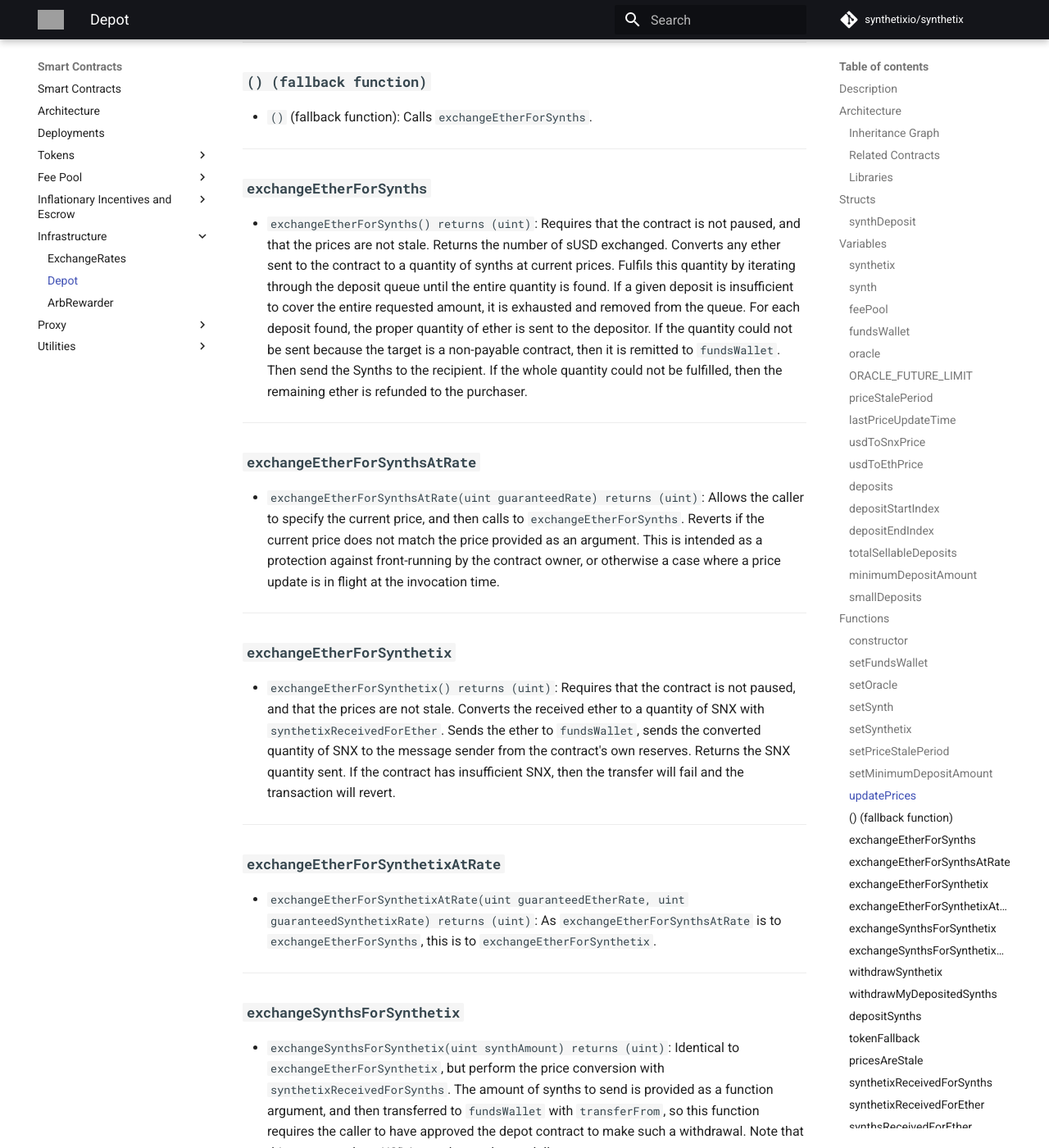
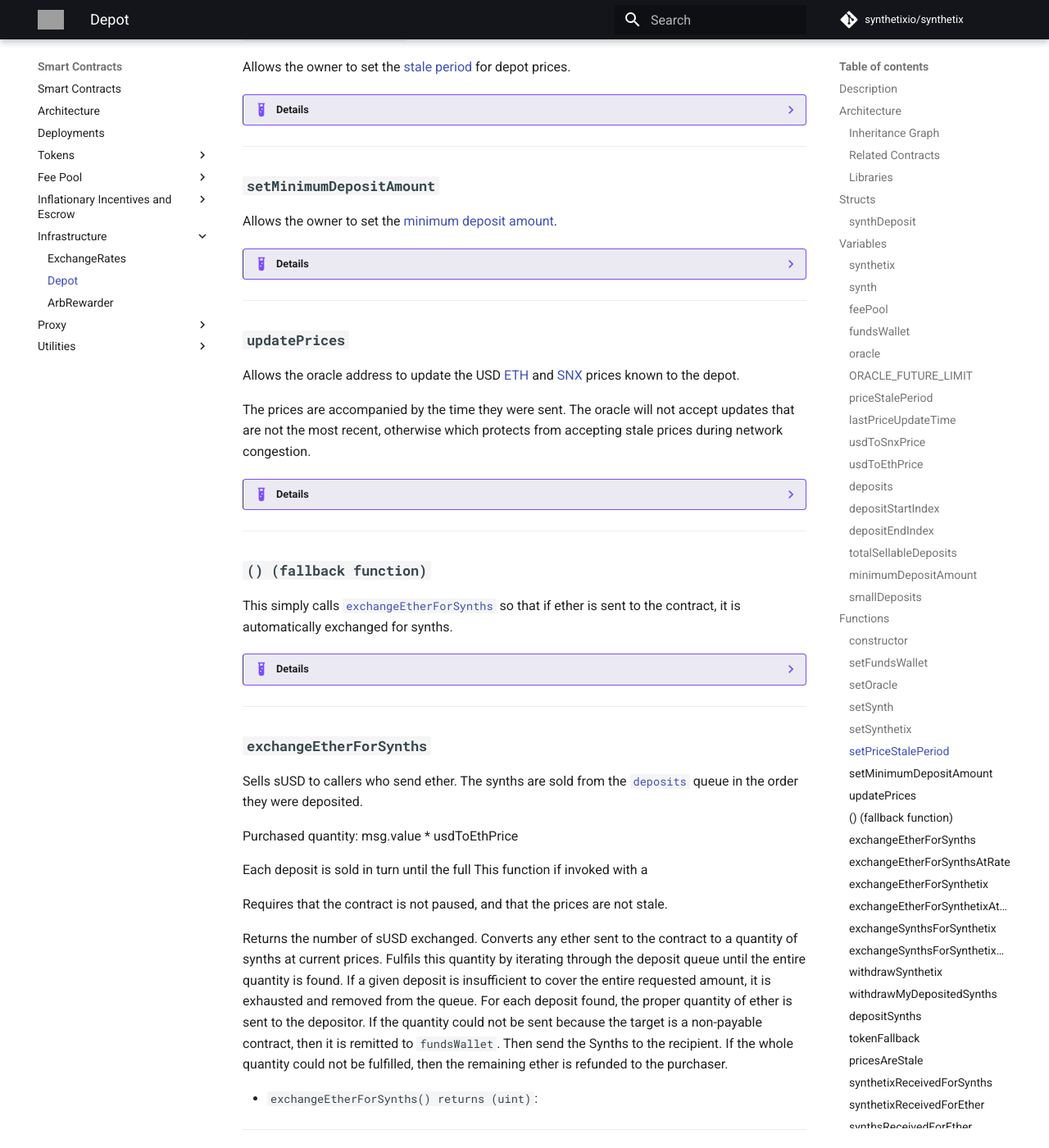
Before and after one commit to Synthetixio/synthetix, an MkDocs documentation site: the page built from docs/contracts/Depot.md, in a window 1280 px wide and 1400 px high, scrolled down 6737 px. Shown: the whole window at 82% size. Built offline with MkDocs 1.6.1 and Material for MkDocs 9.7.7, drawn with Linux system fonts in a browser that asks for light colours; formulas are drawn with MathJax 3; comment, search, counter and statistics services are not loaded; some of the changed text lies outside the part shown; grey boxes are pictures that could not be loaded.

Commit message:
Depot progress.

```diff
--- a/docs/contracts/Depot.md
+++ b/docs/contracts/Depot.md
@@ -11,6 +11,9 @@
 
 !!! note
     Some of this code is lifted verbatim from the old `EtherNomin` code, but this isn't indicated in the licence header.
+
+!!! info "Zero Transfer Fee"
+    [SIP-19](https://sips.synthetix.io/sips/sip-19) deprecated transfer fees. Hence, although exchange operations call [`FeePool.amountReceivedFromTransfer`](FeePool.md#amountreceivedfromtransfer) to subtract this fee from the sale quantity, the fee function just returns its argument unchanged, so nothing is actually charged.
 
 **Source:** [Depot.sol](https://github.com/Synthetixio/synthetix/blob/master/contracts/Depot.sol)
 
@@ -68,7 +71,7 @@
 
 ### `synthetix`
 
-The address of the main [`Synthetix`](Synthetix.md) contract.
+The address of the main [`Synthetix`](Synthetix.md) contract; the depot contains SNX.
 
 **Type:** `Synthetix public`
 
@@ -76,7 +79,7 @@
 
 ### `synth`
 
-The address of the Synth (`sUSD`) held in the depot.
+The address of the sUSD [`Synth`](Synth.md), which are the synth held in the depot.
 
 **Type:** `Synth public`
 
@@ -84,7 +87,7 @@
 
 ### `feePool`
 
-The address of the [`FeePool`](FeePool.md) contract.
+The address of the [`FeePool`](FeePool.md) contract. Since transfer fees were eliminated in [SIP-19](https://sips.synthetix.io/sips/sip-19), this is not really used anymore. All the fee pool functions this contract calls have now been replaced with effective no-ops.
 
 **Type:** `FeePool public`
 
@@ -102,7 +105,7 @@
 
 ### `oracle`
 
-The address which provides the usd prices of SNX and ether. This is not the same oracle address as in [`ExchangeRates`](ExchangeRates.md).
+The address which provides the usd prices of SNX and ether. This is not the same oracle address as in [`ExchangeRates`](ExchangeRates.md#oracle).
 
 **Type:** `address public`
 
@@ -120,7 +123,7 @@
 
 ### `priceStalePeriod`
 
-It is assumed the known price is out of date if older than this. Initialised to 3 hours.
+It is assumed the known price is out of date if it is older than this. Initialised to 3 hours.
 
 **Type:** `uint public`
 
@@ -144,7 +147,7 @@
 
 ### `usdToEthPrice`
 
-The price of Eth in USD.
+The price of ETH in USD.
 
 **Type:** `uint public` ([18 decimals](SafeDecimalMath.md))
 
@@ -152,7 +155,7 @@
 
 ### `deposits`
 
-Users can deposit `sUSD` to be sold on the depot. This variable holds the queue of open deposits, which are sold in the order they were deposited.
+Users can deposit sUSD to be sold on the depot. This variable holds the queue of open deposits, which are sold in the order they were deposited.
 
 This queue is stored as an "array" within a mapping: the keys are array indices. Deposits are stored by a contiguous block of keys between [`depositStartIndex`](#depositstartindex) (inclusive) and [`depositEndIndex`](#depositendindex) (exclusive).
 
@@ -180,7 +183,7 @@
 
 ### `totalSellableDeposits`
 
-The total quantity of `sUSD` currently in the [`deposits`](#deposits) queue to be purchased.
+The total quantity of sUSD currently in the [`deposits`](#deposits) queue to be purchased.
 
 **Type:** `uint public` ([18 decimals](SafeDecimalMath.md))
 
@@ -196,7 +199,7 @@
 
 ### `smallDeposits`
 
-Deposits of less than [`minimumDepositAmount`](#minimumdepositamount) `sUSD` are not placed on the [`deposits`](#deposits) queue. Instead, they are kept here so that the depositor can withdraw them.
+Deposits of less than [`minimumDepositAmount`](#minimumdepositamount) sUSD are not placed on the [`deposits`](#deposits) queue. Instead, they are kept here so that the depositor can withdraw them.
 
 **Type:** `mapping(address => uint) public` ([18 decimals](SafeDecimalMath.md))
 
@@ -210,7 +213,7 @@
 
 ### `constructor`
 
-Initialises the funds wallet, synthetix, sUSD, fee pool, and oracle addresses, along with the initial prices and the inherited [`SelfDestructible`](SelfDestructible.md) and [`Pausable`](Pausable.md) instances.
+Initialises the various addresses this contract knowws, along with the initial prices and the inherited [`SelfDestructible`](SelfDestructible.md) and [`Pausable`](Pausable.md) instances.
 
 ??? example "Details"
     **Signature**
@@ -226,55 +229,175 @@
 
 ### `setFundsWallet`
 
-* `setFundsWallet(address _fundsWallet)`: Only callable by the contract owner.
+Allows the owner to set the [`fundsWallet`](#fundswallet) address.
+
+??? example "Details"
+    **Signature**
+
+    `setFundsWallet(address _fundsWallet) external`
+
+    **Modifiers**
+
+    * [`Owned.onlyOwner`](Owned.md#onlyowner)
+
+    **Emits**
+
+    * [`FundsWalletUpdated(_fundsWallet)`](#fundswalletupdated)
 
 ---
 
 ### `setOracle`
 
-* `setOracle(address _oracle)`: Only callable by the contract owner.
+Allows the owner to set the [`oracle`](#oracle) address.
+
+??? example "Details"
+    **Signature**
+
+    `setOracle(address _oracle) external`
+
+    **Modifiers**
+
+    * [`Owned.onlyOwner`](Owned.md#onlyowner)
+
+    **Emits**
+
+    * [`OracleUpdated(_oracle)`](#oracleupdated)
 
 ---
 
 ### `setSynth`
 
-* `setSynth(Synth _synth)`: Only callable by the contract owner.
+Allows the owner to set the address of the [`synth`](#synth) contract the depot knows about.
+
+??? example "Details"
+    **Signature**
+
+    `setSynth(Synth _synth) external`
+
+    **Modifiers**
+
+    * [`Owned.onlyOwner`](Owned.md#onlyowner)
+
+    **Emits**
+
+    * [`SynthUpdated(_synth)`](#synthupdated)
 
 ---
 
 ### `setSynthetix`
 
-* `setSynthetix(Synthetix _synthetix)`: Only callable by the contract owner.
+Allows the owner to set the address of the [`synthetix`](#synthetix) contract.
+
+??? example "Details"
+    **Signature**
+
+    `setSynthetix(Synthetix _synthetix)`
+
+    **Modifiers**
+
+    * [`Owned.onlyOwner`](Owned.md#onlyowner)
+
+    **Emits**
+
+    * [`SynthetixUpdated(_synthetix)`](#synthetixupdated)
 
 ---
 
 ### `setPriceStalePeriod`
 
-* `setPriceStalePeriod(uint _time)`: Only callable by the contract owner.
+Allows the owner to set the [stale period](#pricestaleperiod) for depot prices.
+
+??? example "Details"
+    **Signature**
+
+    `setPriceStalePeriod(uint _time)`
+
+    **Modifiers**
+
+    * [`Owned.onlyOwner`](Owned.md#onlyowner)
+
+    **Emits**
+
+    * [`PriceStalePeriodUpdated(_time)`](#pricestaleperiodupdated)
 
 ---
 
 ### `setMinimumDepositAmount`
 
-* `setMinimumDepositAmount(uint _amount)`: Only callable by the contract owner. `_amount` must be greater than `UNIT`.
+Allows the owner to set the [minimum deposit amount](#minimumdepositamount).
+
+??? example "Details"
+    **Signature**
+
+    `setMinimumDepositAmount(uint _amount)`
+
+    **Modifiers**
+
+    * [`Owned.onlyOwner`](Owned.md#onlyowner)
+
+    **Preconditions**
+
+    * `_amount` must be greater than `UNIT`.
+
+    **Emits**
+
+    * [`MinimumDepositAmountUpdated(minimumDepositAmount)`](#minimumdepositamountupdated)
 
 ---
 
 ### `updatePrices`
 
-* `updatePrices(uint newEthPrice, uint newSynthetixPrice, uint timeSent)`: Only callable by the oracle. The new prices must be the most recent, but no more than 10 minutes into the future.
+Allows the oracle address to update the USD [ETH](#usdToEthPrice) and [SNX](#usdToSnxPrice) prices known to the depot.
+
+The prices are accompanied by the time they were sent. The oracle will not accept updates that are not the most recent, otherwise which protects from accepting stale prices during network congestion.
+
+??? example "Details"
+    **Signature**
+
+    `updatePrices(uint newEthPrice, uint newSynthetixPrice, uint timeSent) external`
+
+    **Modifiers**
+
+    * [`onlyOracle`](#onlyoracle)
+
+    **Preconditions**
+
+    * The time the price update was sent must be after the [last price update time](#lastpriceupdatetime).k
+    * The time the price update was sent must be no more than [ten minutes](#oracle_future_limit) in the future.
+
+    **Emits**
+
+    * [`PricesUpdated(newEthPrice, newSynthetixPrice, timeSent)`](#pricesupdated)
 
 ---
 
 ### `() (fallback function)`
 
-* `()` (fallback function): Calls `exchangeEtherForSynths`.
+This simply calls [`exchangeEtherForSynths`](#exchangeetherforsynths.) so that if ether is sent to the contract, it is automatically exchanged for synths.
+
+??? example "Details"
+    **Signature**
+
+    `() external payable`
 
 ---
 
 ### `exchangeEtherForSynths`
 
-* `exchangeEtherForSynths() returns (uint)`: Requires that the contract is not paused, and that the prices are not stale. Returns the number of sUSD exchanged. Converts any ether sent to the contract to a quantity of synths at current prices. Fulfils this quantity by iterating through the deposit queue until the entire quantity is found. If a given deposit is insufficient to cover the entire requested amount, it is exhausted and removed from the queue. For each deposit found, the proper quantity of ether is sent to the depositor. If the quantity could not be sent because the target is a non-payable contract, then it is remitted to `fundsWallet`. Then send the Synths to the recipient. If the whole quantity could not be fulfilled, then the remaining ether is refunded to the purchaser.
+Sells sUSD to callers who send ether. The synths are sold from the [`deposits`](#deposits) queue in the order they were deposited.
+
+Purchased quantity: msg.value * usdToEthPrice
+
+
+Each deposit is sold in turn until the full
+This function if invoked with a
+
+Requires that the contract is not paused, and that the prices are not stale.
+
+Returns the number of sUSD exchanged. Converts any ether sent to the contract to a quantity of synths at current prices. Fulfils this quantity by iterating through the deposit queue until the entire quantity is found. If a given deposit is insufficient to cover the entire requested amount, it is exhausted and removed from the queue. For each deposit found, the proper quantity of ether is sent to the depositor. If the quantity could not be sent because the target is a non-payable contract, then it is remitted to `fundsWallet`. Then send the Synths to the recipient. If the whole quantity could not be fulfilled, then the remaining ether is refunded to the purchaser.
+
+
+* `exchangeEtherForSynths() returns (uint)`:
 
 ---
 
@@ -338,7 +461,7 @@
 
 That is, they are considered stale if [`lastPriceUpdateTime`](#lastpriceupdatetime) is more than [`priceStalePeriod`](#pricestaleperiod) seconds in the past.
 
-If the prices known on chain do not reflect the true state of the world, avenues are opened up for users to profitably exploit the contract.
+If prices are stale, then the depot's exchange functionality is disabled. This is because attackers can profitably exploit the contract if the prices known on chain do not reflect the true state of the world closely enough.
 
 ??? example "Details"
     **Signature**
@@ -349,19 +472,46 @@
 
 ### `synthetixReceivedForSynths`
 
-* `synthetixReceivedForSynths(uint amount) returns (uint)`: Divides `amount` minus the transfer fee by the `usdToSnxPrice`.
+Computes the quantity of SNX received in exchange for a given quantity of sUSD at current prices, assuming sUSD are worth $1. This is equivalent to:
+
+$$
+Q_\text{SNX} = Q_\text{sUSD} \times \frac{1}{\pi_\text{SNX}}
+$$
+
+??? example "Details"
+    **Signature**
+
+    `synthetixReceivedForSynths(uint amount) public view returns (uint)`
 
 ---
 
 ### `synthetixReceivedForEther`
 
-* `synthetixReceivedForEther(uint amount) returns (uint)`: Multiplies `amount` by the `usdToEthPrice`, then calls to `synthetixReceivedForSynths` to deduct the transfer fee and to divide by `usdToSnxPrice`.
+Computes the quantity of SNX received in exchange for a given quantity of Ether at current prices. This is equivalent to:
+
+$$
+Q_\text{SNX} = Q_\text{ETH} \times \frac{\pi_\text{ETH}}{\pi_\text{SNX}}
+$$
+
+??? example "Details"
+    **Signature**
+
+    `synthetixReceivedForEther(uint amount) public view returns (uint)`
 
 ---
 
 ### `synthsReceivedForEther`
 
-* `synthsReceivedForEther(uint amount) returns (uint)`: Multiply by `usdToEthPrice` and deduct the transfer fee.
+Computes the quantity of sUSD received in exchange for a given quantity of ETH at current prices. This is equivalent to:
+
+$$
+Q_\text{sUSD} = Q_\text{ETH} \times \pi_\text{SNX}
+$$
+
+??? example "Details"
+    **Signature**
+
+    `synthsReceivedForEther(uint amount) public view returns (uint)`
 
 ---
 
```
Also changed, not shown: other parts of docs/contracts/Depot.md (+3 -3 lines).
